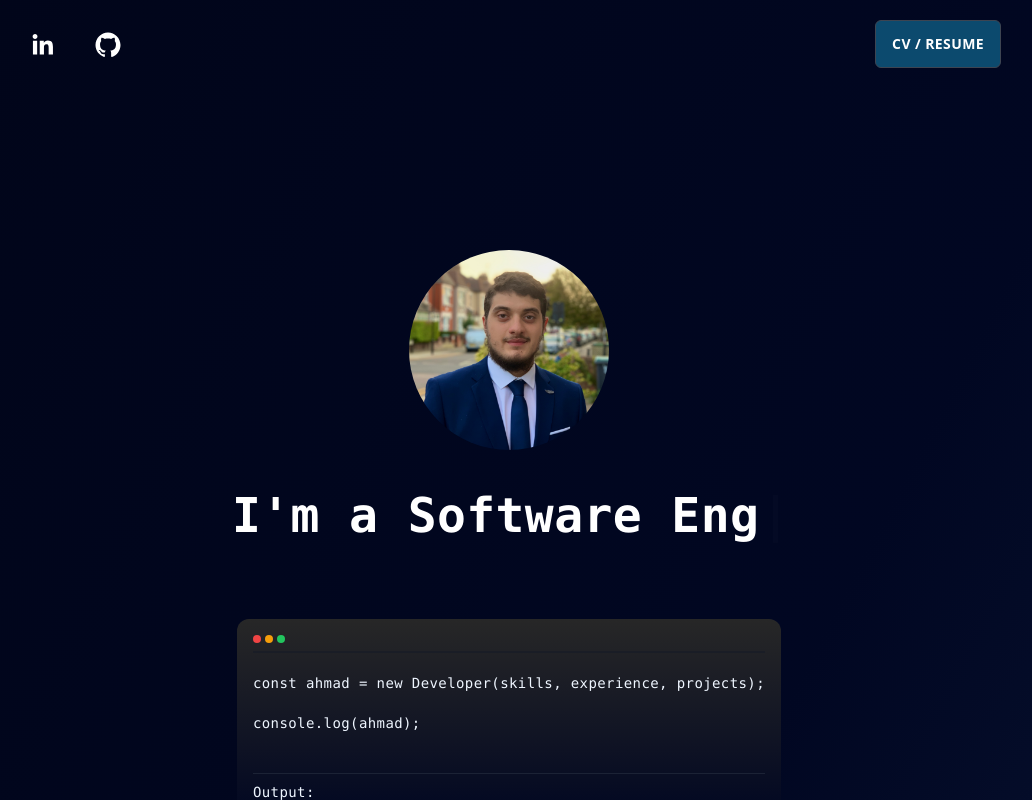
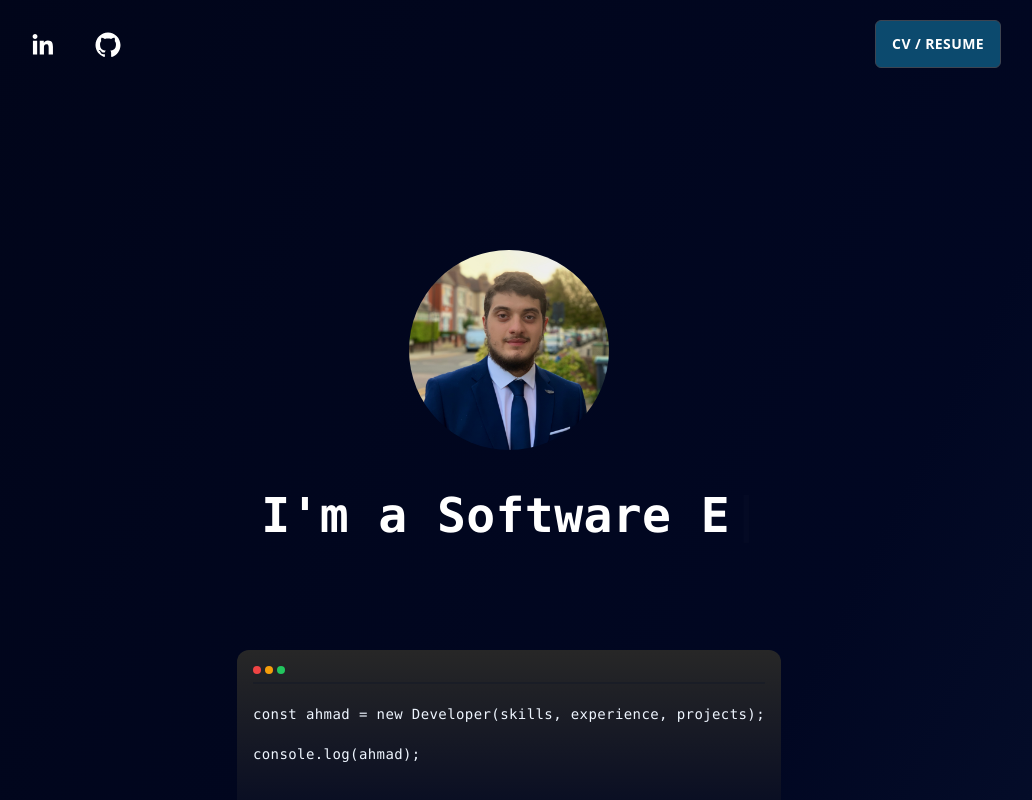
Before and after one commit to ahmadalghali/portfolio, a Next.js app: page / in a window 1280 px wide. Shown: the whole page, without its empty margins (131-1163 px from the left). Built offline with nearby package versions, Linux system fonts and the light colour scheme.

Commit message:
fixes jankiness of typewriter, (it was resizing and wholewebpage would rearrange elements)

```diff
--- a/components/Hero.tsx
+++ b/components/Hero.tsx
@@ -8,7 +8,7 @@ function Hero({}: Props) {
   const [showSecond, setShowSecond] = useState(false);
 
   const [text] = useTypewriter({
-    words: ["Hi, my name is Ahmad.", "I'm a Software Engineer.", "I love to <code />."],
+    words: ["Hi, I'm Ahmad Alghali.", "I'm a Software Engineer.", "I love to <code />."],
     delaySpeed: 2000,
     loop: 0,
     typeSpeed: 60,
@@ -24,10 +24,12 @@ function Hero({}: Props) {
         height='200'
       />
 
-      <h1 className='text-3xl md:text-4xl lg:text-5xl text-white font-bold'>
-        <code>{text}</code>
-        <Cursor />
-      </h1>
+      <div className='w-full h-20'>
+        <h1 className='text-2xl md:text-4xl lg:text-5xl text-white font-bold'>
+          <code>{text}</code>
+          <Cursor />
+        </h1>
+      </div>
 
       <div className='my-32'></div>
 
```
